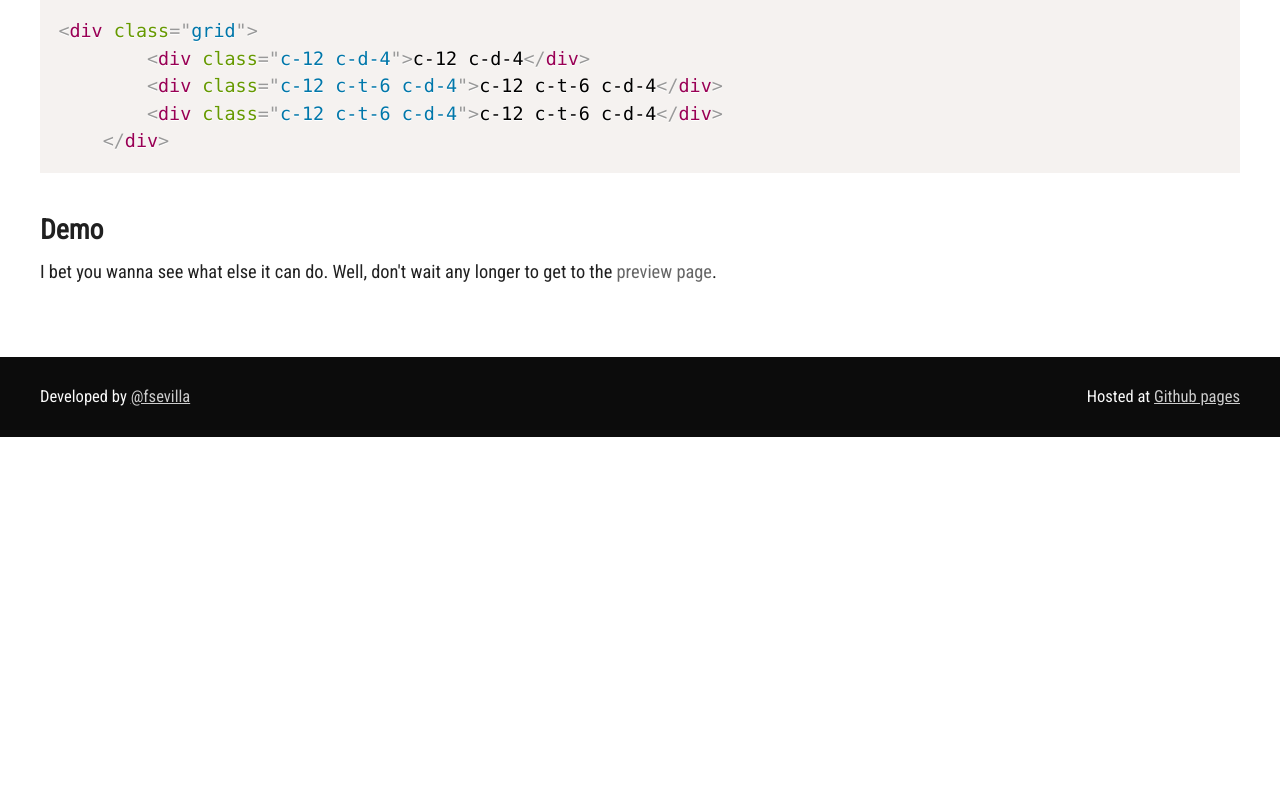
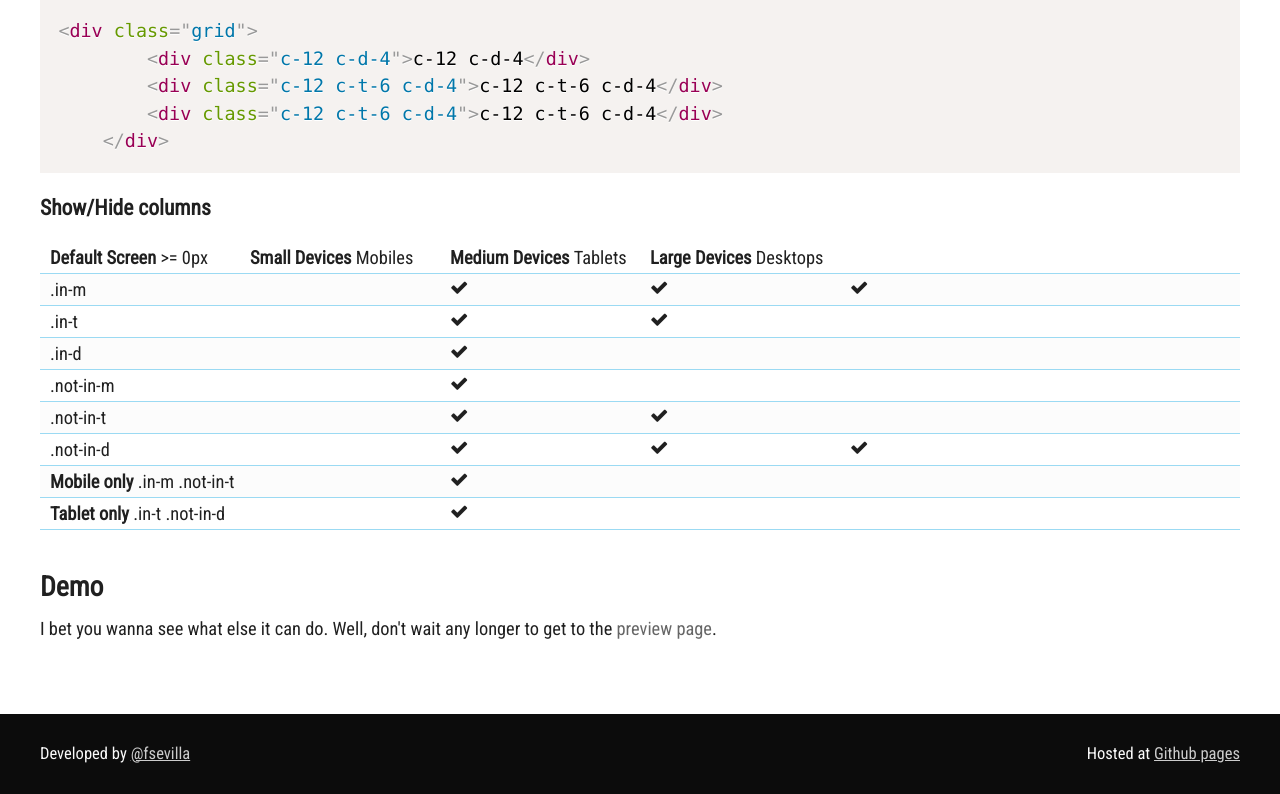
Before and after one commit to fsevilla/Picnic-Grid, a plain HTML site: page index.html in a window 1280 px wide. Shown: the part 2950-3744 px from the top of the page. Before the commit the page ends 3387 px from the top, so only its background shows below. Drawn offline with nearby package versions, Linux system fonts and the light colour scheme.

Commit message:
Added show/hide classes section

```diff
--- a/index.html
+++ b/index.html
@@ -159,6 +159,93 @@
     &lt;/div&gt;</code></pre>
             </div>
 
+            <div class="table">
+                <h3>Show/Hide columns</h3>
+                <div class="grid same-height hrow">
+                    <div class="c-4"></div>
+                    <div class="c-2">
+                        <strong>Default Screen</strong>
+                        <span>>= 0px</span>
+                    </div>
+                    <div class="c-2">
+                        <strong>Small Devices</strong>
+                        <span>Mobiles</span>
+                    </div>
+                    <div class="c-2">
+                        <strong>Medium Devices</strong>
+                        <span>Tablets</span>
+                    </div>
+                    <div class="c-2">
+                        <strong>Large Devices</strong>
+                        <span>Desktops</span>
+                    </div>
+                 </div>
+                 <div class="grid same-height data">
+                     <div class="c-4"><span>.in-m</span></div>
+                     <div class="c-2"></div>
+                     <div class="c-2"><i class="fa fa-check" aria-hidden="true"></i></div>
+                     <div class="c-2"><i class="fa fa-check" aria-hidden="true"></i></div>
+                     <div class="c-2"><i class="fa fa-check" aria-hidden="true"></i></div>
+                 </div>
+                 <div class="grid same-height data">
+                     <div class="c-4"><span>.in-t</span></div>
+                     <div class="c-2"></div>
+                     <div class="c-2"></div>
+                     <div class="c-2"><i class="fa fa-check" aria-hidden="true"></i></div>
+                     <div class="c-2"><i class="fa fa-check" aria-hidden="true"></i></div>
+                 </div>
+                 <div class="grid same-height data">
+                     <div class="c-4"><span>.in-d</span></div>
+                     <div class="c-2"></div>
+                     <div class="c-2"></div>
+                     <div class="c-2"></div>
+                     <div class="c-2"><i class="fa fa-check" aria-hidden="true"></i></div>
+                 </div>
+                 <div class="grid same-height data">
+                     <div class="c-4"><span>.not-in-m</span></div>
+                     <div class="c-2"><i class="fa fa-check" aria-hidden="true"></i></div>
+                     <div class="c-2"></div>
+                     <div class="c-2"></div>
+                     <div class="c-2"></div>
+                 </div>
+                 <div class="grid same-height data">
+                     <div class="c-4"><span>.not-in-t</span></div>
+                     <div class="c-2"><i class="fa fa-check" aria-hidden="true"></i></div>
+                     <div class="c-2"><i class="fa fa-check" aria-hidden="true"></i></div>
+                     <div class="c-2"></div>
+                     <div class="c-2"></div>
+                 </div>
+                 <div class="grid same-height data">
+                     <div class="c-4"><span>.not-in-d</span></div>
+                     <div class="c-2"><i class="fa fa-check" aria-hidden="true"></i></div>
+                     <div class="c-2"><i class="fa fa-check" aria-hidden="true"></i></div>
+                     <div class="c-2"><i class="fa fa-check" aria-hidden="true"></i></div>
+                     <div class="c-2"></div>
+                 </div>
+                <div class="grid same-height data">
+                    <div class="c-4">
+                        <strong>Mobile only</strong>
+                        <span>.in-m</span>
+                        <span>.not-in-t</span>
+                    </div>
+                    <div class="c-2"></div>
+                    <div class="c-2"><i class="fa fa-check" aria-hidden="true"></i></div>
+                    <div class="c-2"></div>
+                    <div class="c-2"></div>
+                </div>
+                <div class="grid same-height data">
+                    <div class="c-4">
+                        <strong>Tablet only</strong>
+                        <span>.in-t</span>
+                        <span>.not-in-d</span>
+                    </div>
+                    <div class="c-2"></div>
+                    <div class="c-2"></div>
+                    <div class="c-2"><i class="fa fa-check" aria-hidden="true"></i></div>
+                    <div class="c-2"></div>
+                </div>
+            </div>
+
             <div>
                 <a name="demo"></a>
                 <h2>Demo</h2>
--- a/styles/demo.css
+++ b/styles/demo.css
@@ -18,3 +18,13 @@
 .demo .grid{
     /*margin-bottom: 20px;*/
 }
+
+.table .grid i,
+.table .grid span{
+    padding: 5px 0;
+    display: inline-block;
+}
+
+.table .grid:nth-child(2n+1){
+    background-color: #fcfcfc;
+}
```
